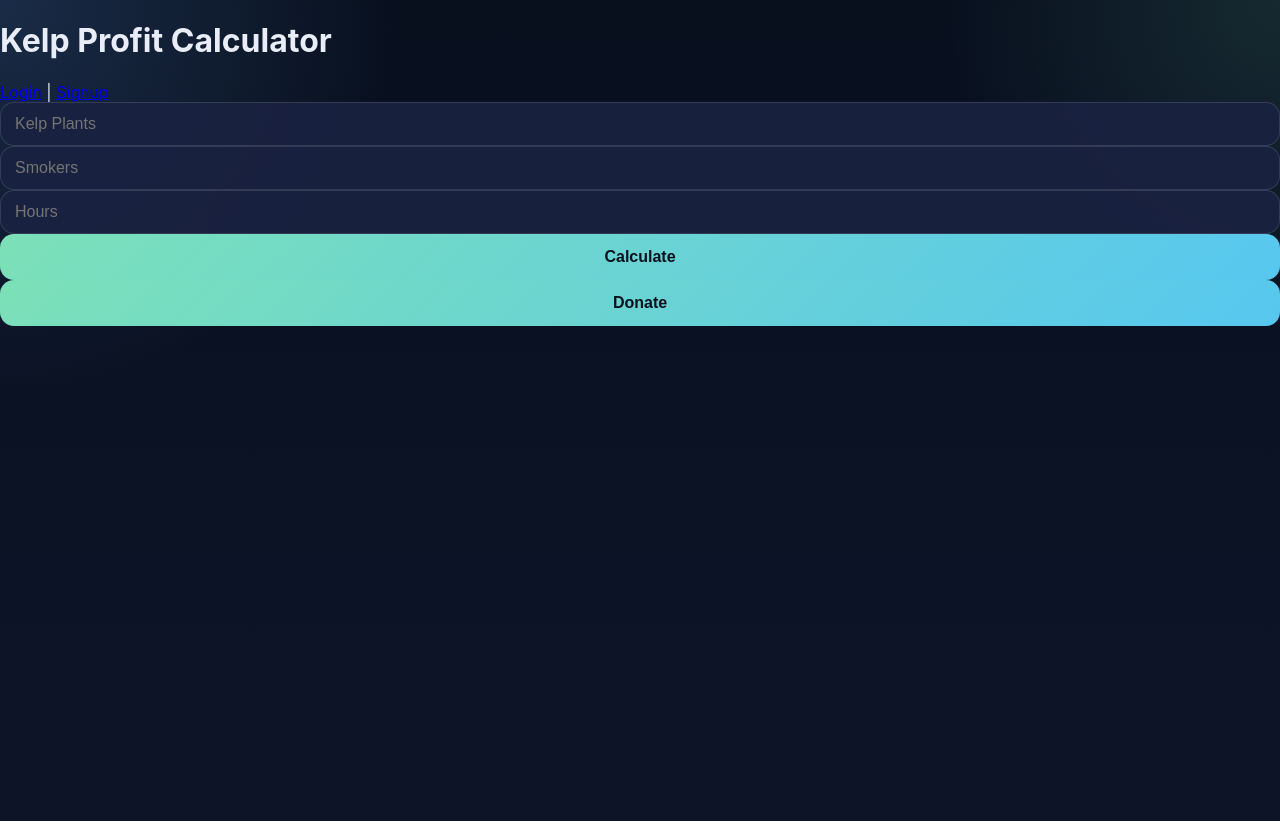
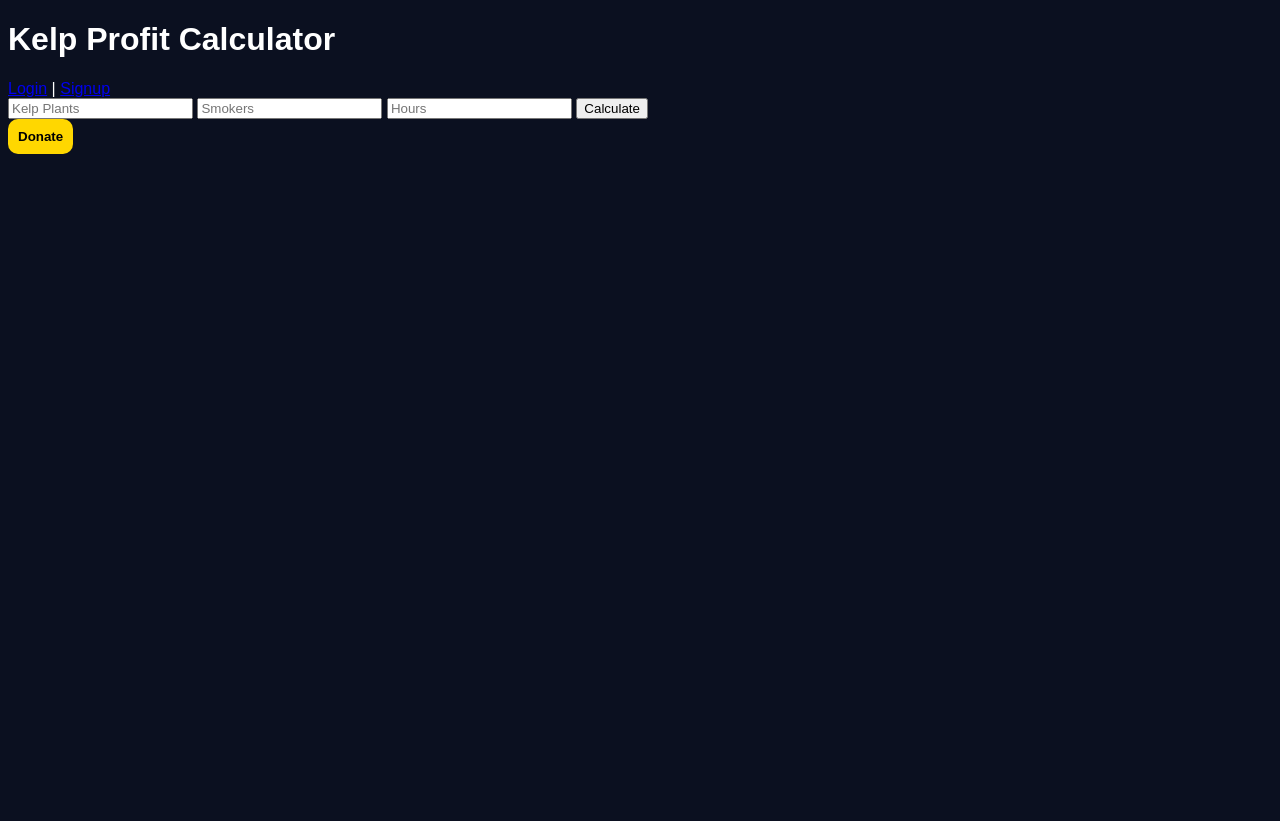
Before and after one commit to thebigman1244/Kelp-farm-donut-smp-calculator, a Flask app: page / in a window 1280 px wide. After the commit the page ends 154 px from the top, so only its background shows below. Run offline with Flask 3, Linux system fonts and the light colour scheme.

Commit message:
Modify body styles and add PayPal button styles
Updated body background and text color, and added a new PayPal button style.

```diff
--- a/static/styles.css
+++ b/static/styles.css
@@ -1,252 +1,13 @@
-:root {
-    --bg: #0b1020;
-    --panel: rgba(18, 25, 48, 0.92);
-    --panel-2: rgba(26, 34, 64, 0.92);
-    --border: rgba(255, 255, 255, 0.08);
-    --text: #e8edf7;
-    --muted: #a9b4c8;
-    --accent: #7ce0b8;
-    --accent-2: #6aa8ff;
-    --danger: #ff8181;
-    --shadow: 0 18px 40px rgba(0, 0, 0, 0.28);
+body {
+    background:#0b1020;
+    color:white;
+    font-family:Arial;
 }
 
-* {
-    box-sizing: border-box;
+.paypal-btn {
+    background:gold;
+    padding:10px;
+    border:none;
+    border-radius:10px;
+    font-weight:bold;
 }
-
-body {
-    margin: 0;
-    font-family: Inter, system-ui, Arial, sans-serif;
-    color: var(--text);
-    background:
-        radial-gradient(circle at top left, rgba(106, 168, 255, 0.18), transparent 26%),
-        radial-gradient(circle at top right, rgba(124, 224, 184, 0.12), transparent 22%),
-        linear-gradient(180deg, #08101e 0%, #0d1428 100%);
-    min-height: 100vh;
-}
-
-.page-shell {
-    max-width: 1280px;
-    margin: 0 auto;
-    padding: 28px;
-}
-
-.hero {
-    margin-bottom: 24px;
-    padding: 28px;
-    border: 1px solid var(--border);
-    background: linear-gradient(135deg, rgba(24, 34, 64, 0.96), rgba(14, 21, 41, 0.96));
-    border-radius: 22px;
-    box-shadow: var(--shadow);
-}
-
-.eyebrow {
-    color: var(--accent);
-    font-size: 0.82rem;
-    text-transform: uppercase;
-    letter-spacing: 0.12em;
-    margin-bottom: 10px;
-}
-
-.hero h1 {
-    margin: 0 0 10px;
-    font-size: clamp(2rem, 3vw, 3.2rem);
-}
-
-.hero p {
-    margin: 0;
-    max-width: 760px;
-    color: var(--muted);
-    line-height: 1.6;
-}
-
-.grid {
-    display: grid;
-    grid-template-columns: 420px 1fr;
-    gap: 24px;
-}
-
-.card {
-    background: var(--panel);
-    border: 1px solid var(--border);
-    border-radius: 22px;
-    padding: 24px;
-    box-shadow: var(--shadow);
-    backdrop-filter: blur(10px);
-}
-
-.card h2 {
-    margin-top: 0;
-    margin-bottom: 18px;
-    font-size: 1.4rem;
-}
-
-.form-grid {
-    display: grid;
-    grid-template-columns: 1fr;
-    gap: 14px;
-}
-
-label span {
-    display: block;
-    margin-bottom: 7px;
-    color: var(--muted);
-    font-size: 0.95rem;
-}
-
-input {
-    width: 100%;
-    border: 1px solid rgba(255,255,255,0.12);
-    background: var(--panel-2);
-    color: var(--text);
-    border-radius: 14px;
-    padding: 12px 14px;
-    font-size: 1rem;
-    outline: none;
-}
-
-input:focus {
-    border-color: var(--accent-2);
-    box-shadow: 0 0 0 4px rgba(106, 168, 255, 0.14);
-}
-
-.button-row {
-    margin-top: 18px;
-}
-
-button {
-    width: 100%;
-    border: none;
-    border-radius: 14px;
-    background: linear-gradient(135deg, var(--accent), #57c7ef);
-    color: #06111d;
-    font-weight: 700;
-    font-size: 1rem;
-    padding: 14px 16px;
-    cursor: pointer;
-}
-
-button:hover {
-    filter: brightness(1.03);
-}
-
-.help-box {
-    margin-top: 20px;
-    padding: 18px;
-    border-radius: 16px;
-    background: rgba(255,255,255,0.04);
-    border: 1px solid rgba(255,255,255,0.07);
-}
-
-.help-box h3 {
-    margin: 0 0 10px;
-    font-size: 1rem;
-}
-
-.help-box ul {
-    margin: 0;
-    padding-left: 18px;
-    color: var(--muted);
-    line-height: 1.5;
-}
-
-.kpi-grid {
-    display: grid;
-    grid-template-columns: repeat(2, 1fr);
-    gap: 14px;
-    margin-bottom: 24px;
-}
-
-.kpi {
-    padding: 18px;
-    border-radius: 18px;
-    background: rgba(255,255,255,0.035);
-    border: 1px solid rgba(255,255,255,0.07);
-}
-
-.kpi .label {
-    color: var(--muted);
-    font-size: 0.9rem;
-    margin-bottom: 8px;
-}
-
-.kpi .value {
-    font-size: 1.45rem;
-    font-weight: 700;
-}
-
-.kpi .value.accent {
-    color: var(--accent);
-}
-
-.section-title {
-    margin: 26px 0 12px;
-    color: var(--accent-2);
-    font-weight: 700;
-    font-size: 0.95rem;
-    text-transform: uppercase;
-    letter-spacing: 0.08em;
-}
-
-.results-grid {
-    display: grid;
-    gap: 10px;
-}
-
-.result-row {
-    display: flex;
-    justify-content: space-between;
-    gap: 18px;
-    padding: 13px 15px;
-    border-radius: 14px;
-    background: rgba(255,255,255,0.03);
-    border: 1px solid rgba(255,255,255,0.06);
-}
-
-.result-row span {
-    color: var(--muted);
-}
-
-.empty-state {
-    min-height: 240px;
-    display: grid;
-    place-items: center;
-    text-align: center;
-    color: var(--muted);
-    line-height: 1.7;
-    border: 1px dashed rgba(255,255,255,0.14);
-    border-radius: 18px;
-    padding: 20px;
-}
-
-.alert {
-    border-radius: 14px;
-    padding: 14px 16px;
-    margin-bottom: 18px;
-    border: 1px solid rgba(255,255,255,0.08);
-}
-
-.alert.error {
-    background: rgba(255, 129, 129, 0.10);
-    color: #ffd6d6;
-    border-color: rgba(255, 129, 129, 0.25);
-}
-
-@media (max-width: 980px) {
-    .grid {
-        grid-template-columns: 1fr;
-    }
-
-    .kpi-grid {
-        grid-template-columns: 1fr;
-    }
-
-    .page-shell {
-        padding: 18px;
-    }
-
-    .hero, .card {
-        padding: 20px;
-    }
-}
```
